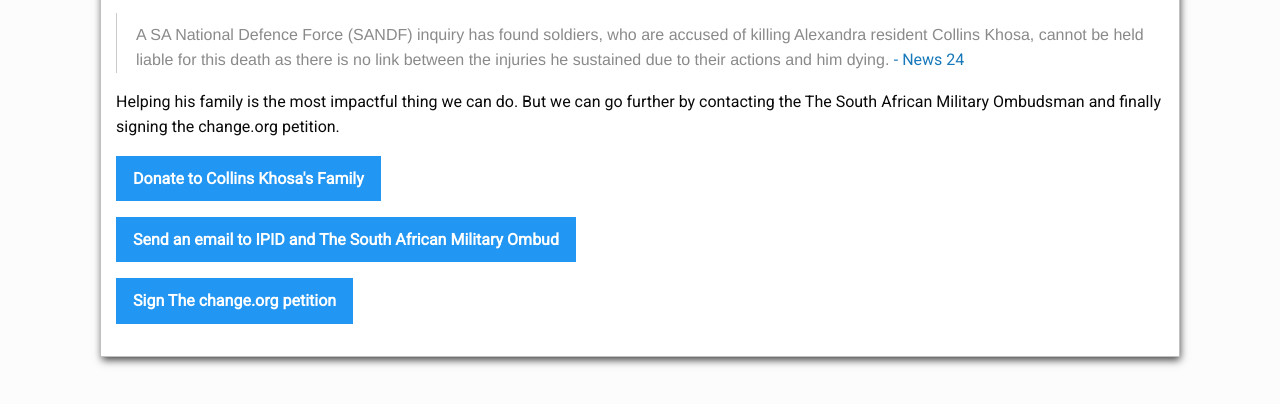
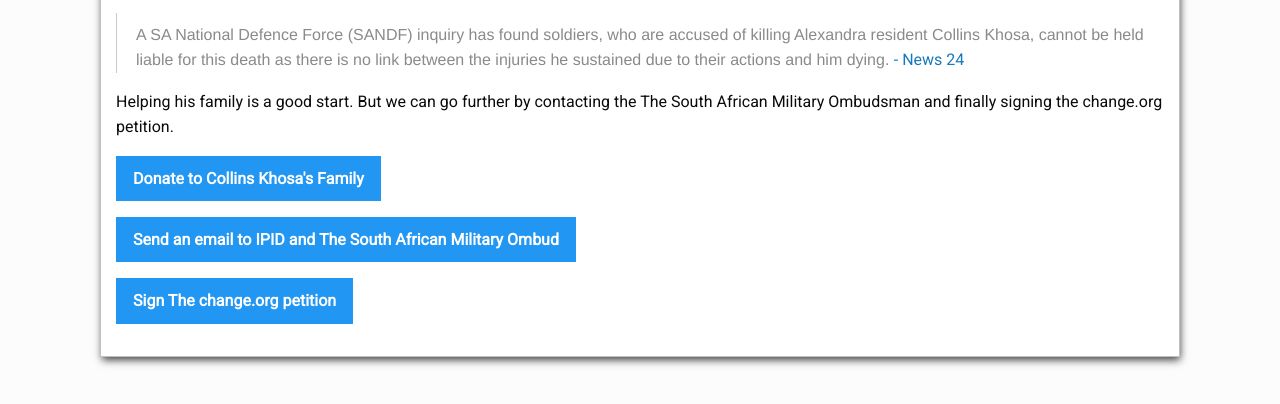
Before and after one commit to collinskhosa/ckhosa, a plain HTML site: page index.html in a window 1280 px wide. Shown: the part 262-666 px from the top of the page. Drawn offline with nearby package versions, Linux system fonts and the light colour scheme.

Commit message:
Update index.html

```diff
--- a/index.html
+++ b/index.html
@@ -67,7 +67,7 @@
                 <p></p>
                 <p>Collins Khosa was killed by the SANDF. However, the soliders responsible were never held accountable.<br>Their unnecessary use of violence directly lead to his death and we must let those in charge know we will not stand for this.</p>
                 <p><blockquote>A SA National Defence Force (SANDF) inquiry has found soldiers, who are accused of killing Alexandra resident Collins Khosa, cannot be held liable for this death as there is no link between the injuries he sustained due to their actions and him dying. <a href="https://www.news24.com/news24/southafrica/news/sandf-probe-clears-soldiers-of-killing-collins-khosa-saying-he-was-only-pushed-and-clapped-20200527"> - News 24</a></blockquote></p>
-                <p>Helping his family is the most impactful thing we can do. But we can go further by contacting the The South African Military Ombudsman and finally signing the change.org petition.</p>
+                <p>Helping his family is a good start. But we can go further by contacting the The South African Military Ombudsman and finally signing the change.org petition.</p>
                 <ol>
                     <li><a class="button" href="https://www.backabuddy.co.za/champion/project/collins-khosa" target="__blank">Donate to Collins Khosa's Family</a></li>
                     <li><a class="button" href="./mail.html" target="__blank">Send an email to IPID and The South African Military Ombud</a></li>
```
